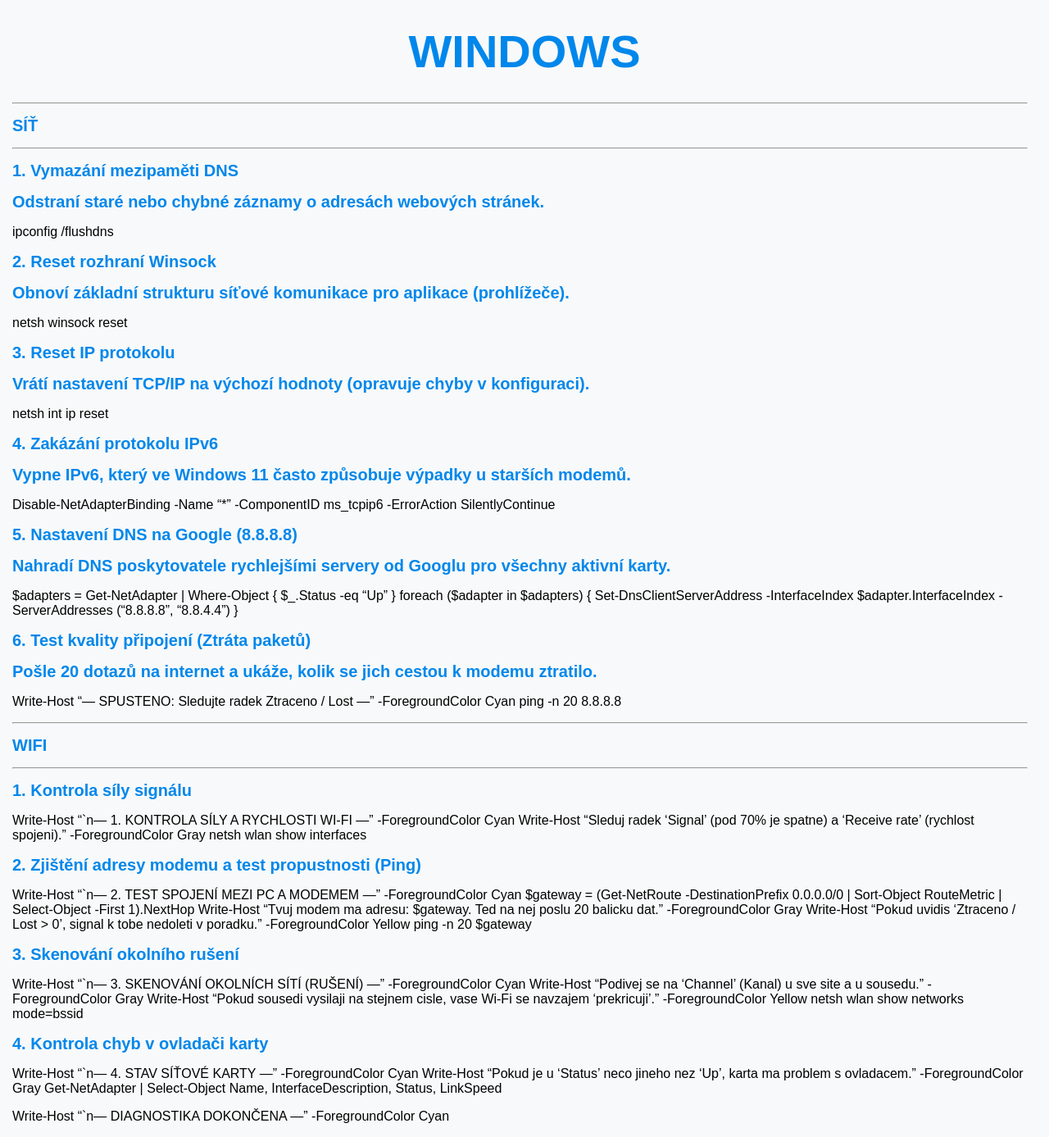
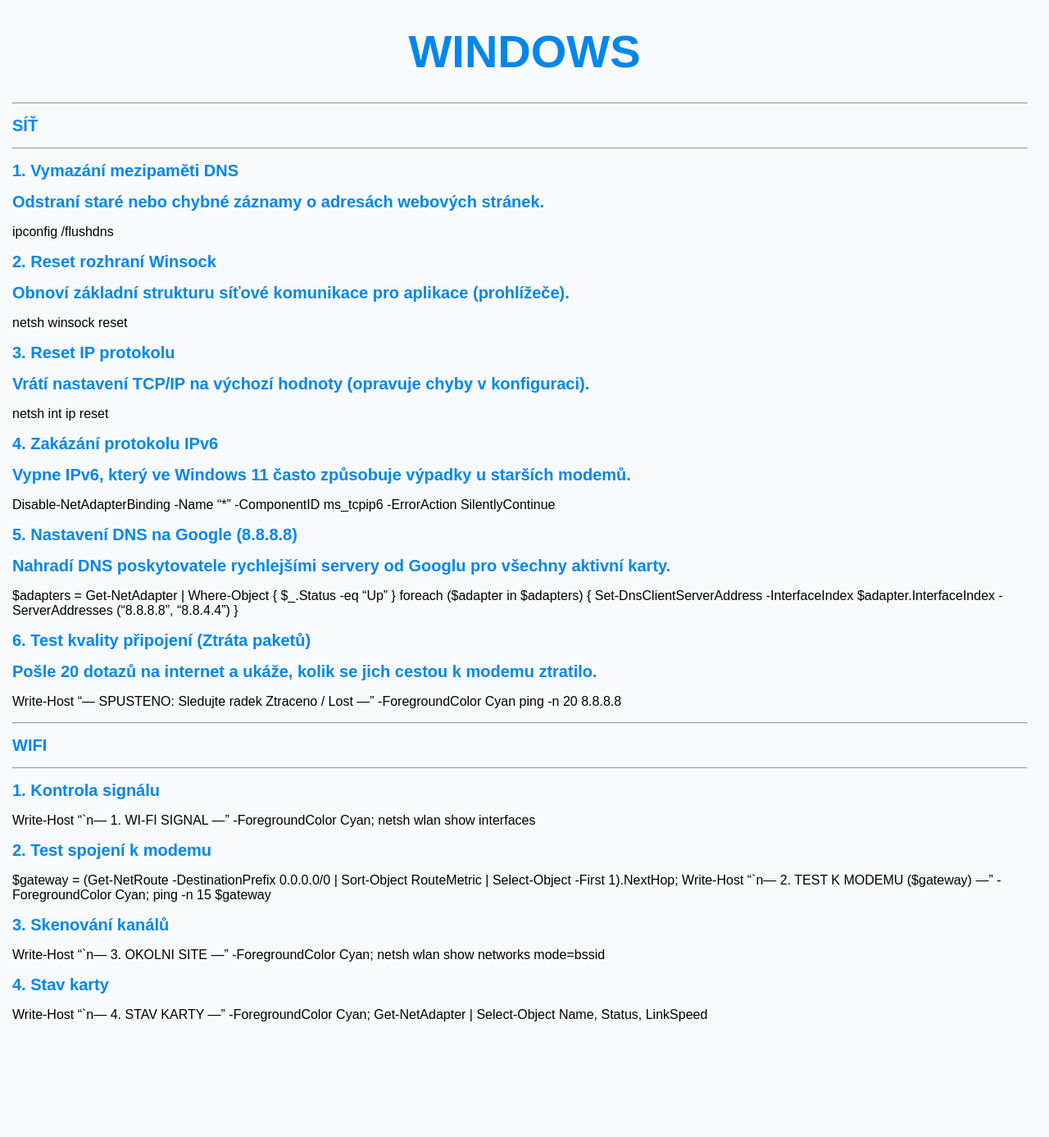
Before and after one commit to bedjan/bedjan.github.io, a Jekyll site: the page built from windows.md, in a window 1280 px wide. Shown: the whole page at 82% size. Built offline with Jekyll 4.4.1, drawn with Linux system fonts in a browser that asks for light colours; our own code applies the rules of GitHub Pages for plain Markdown files; after the commit the page ends 1263 px from its top, so only the background shows below that.

Commit message:
Update windows.md

```diff
--- a/windows.md
+++ b/windows.md
@@ -35,27 +35,14 @@ ping -n 20 8.8.8.8
 # WIFI
 -----------------
 
-# 1. Kontrola síly signálu
-Write-Host "`n--- 1. KONTROLA SÍLY A RYCHLOSTI WI-FI ---" -ForegroundColor Cyan
-Write-Host "Sleduj radek 'Signal' (pod 70% je spatne) a 'Receive rate' (rychlost spojeni)." -ForegroundColor Gray
-netsh wlan show interfaces
+# 1. Kontrola signálu
+Write-Host "`n--- 1. WI-FI SIGNAL ---" -ForegroundColor Cyan; netsh wlan show interfaces
 
-# 2. Zjištění adresy modemu a test propustnosti (Ping)
-Write-Host "`n--- 2. TEST SPOJENÍ MEZI PC A MODEMEM ---" -ForegroundColor Cyan
-$gateway = (Get-NetRoute -DestinationPrefix 0.0.0.0/0 | Sort-Object RouteMetric | Select-Object -First 1).NextHop
-Write-Host "Tvuj modem ma adresu: $gateway. Ted na nej poslu 20 balicku dat." -ForegroundColor Gray
-Write-Host "Pokud uvidis 'Ztraceno / Lost > 0', signal k tobe nedoleti v poradku." -ForegroundColor Yellow
-ping -n 20 $gateway
+# 2. Test spojení k modemu
+$gateway = (Get-NetRoute -DestinationPrefix 0.0.0.0/0 | Sort-Object RouteMetric | Select-Object -First 1).NextHop; Write-Host "`n--- 2. TEST K MODEMU ($gateway) ---" -ForegroundColor Cyan; ping -n 15 $gateway
 
-# 3. Skenování okolního rušení
-Write-Host "`n--- 3. SKENOVÁNÍ OKOLNÍCH SÍTÍ (RUŠENÍ) ---" -ForegroundColor Cyan
-Write-Host "Podivej se na 'Channel' (Kanal) u sve site a u sousedu." -ForegroundColor Gray
-Write-Host "Pokud sousedi vysilaji na stejnem cisle, vase Wi-Fi se navzajem 'prekricuji'." -ForegroundColor Yellow
-netsh wlan show networks mode=bssid
+# 3. Skenování kanálů
+Write-Host "`n--- 3. OKOLNI SITE ---" -ForegroundColor Cyan; netsh wlan show networks mode=bssid
 
-# 4. Kontrola chyb v ovladači karty
-Write-Host "`n--- 4. STAV SÍŤOVÉ KARTY ---" -ForegroundColor Cyan
-Write-Host "Pokud je u 'Status' neco jineho nez 'Up', karta ma problem s ovladacem." -ForegroundColor Gray
-Get-NetAdapter | Select-Object Name, InterfaceDescription, Status, LinkSpeed
-
-Write-Host "`n--- DIAGNOSTIKA DOKONČENA ---" -ForegroundColor Cyan
+# 4. Stav karty
+Write-Host "`n--- 4. STAV KARTY ---" -ForegroundColor Cyan; Get-NetAdapter | Select-Object Name, Status, LinkSpeed
```
